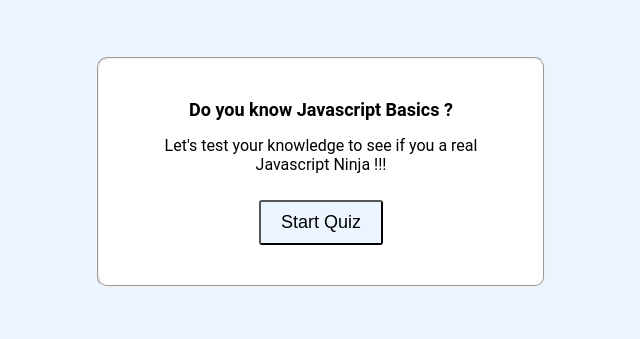
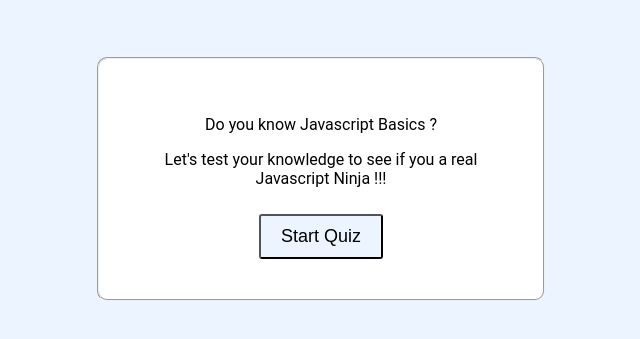
Before and after one commit to ksalcce/ksalcce.github.io, a plain HTML site: page index.html in a window 1280 px wide. Shown: the part 103-442 px from the top of the page, without its empty margins (319-959 px from the left). Drawn offline with nearby package versions, Linux system fonts and the light colour scheme.

Commit message:
Update index.html

```diff
--- a/index.html
+++ b/index.html
@@ -23,8 +23,8 @@
       <fieldset>
         <div class="row">
           <div class="Master-Ninja">
-            <legend>Do you know Javascript Basics ? </legend>
-            <dl> Let's test your knowledge to see if you a real Javascript Ninja !!!</dl>
+            <p>Do you know Javascript Basics ? </p>
+            <p> Let's test your knowledge to see if you a real Javascript Ninja !!!</p>
           </div>
         </div>
         <div class="row">
```
